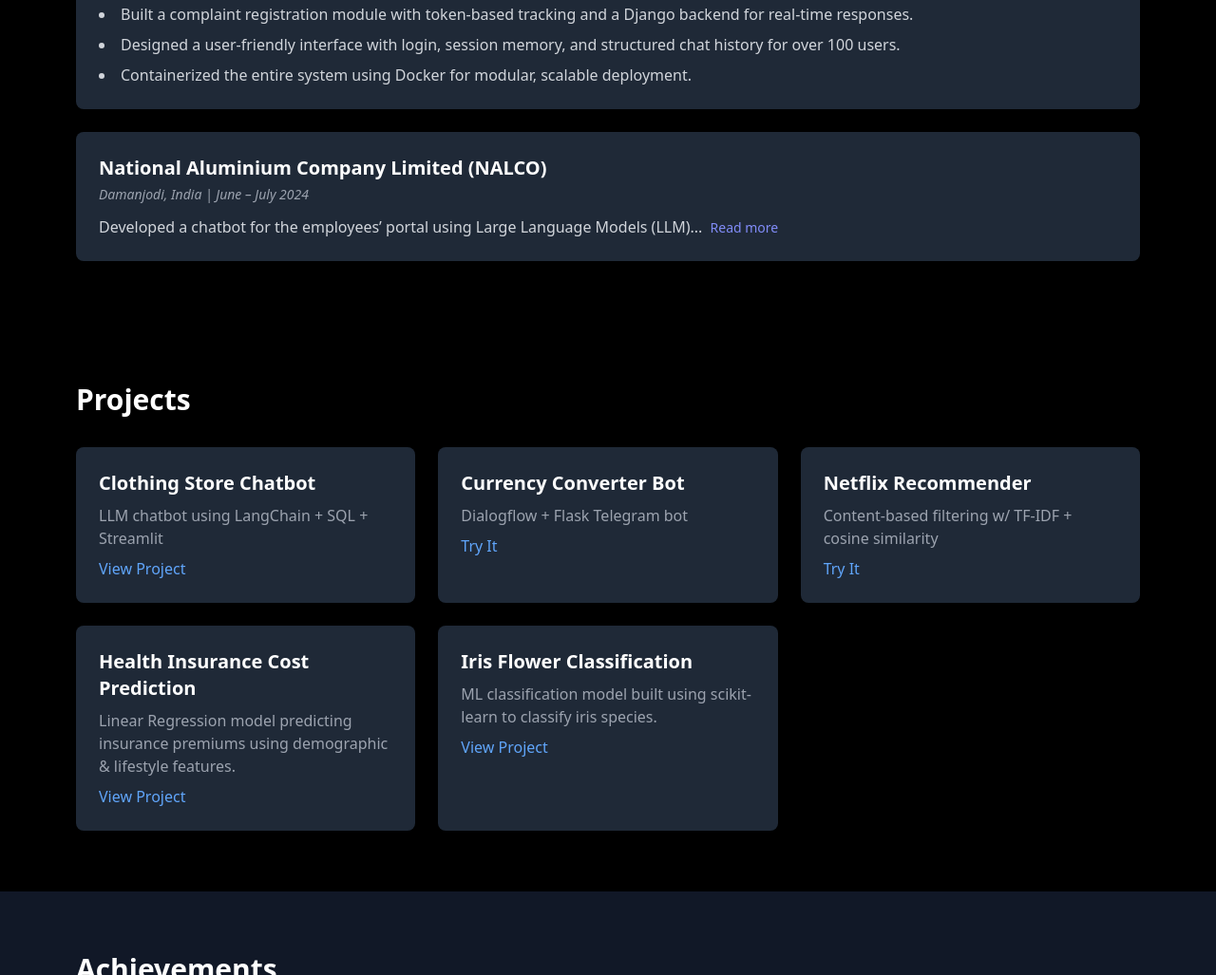
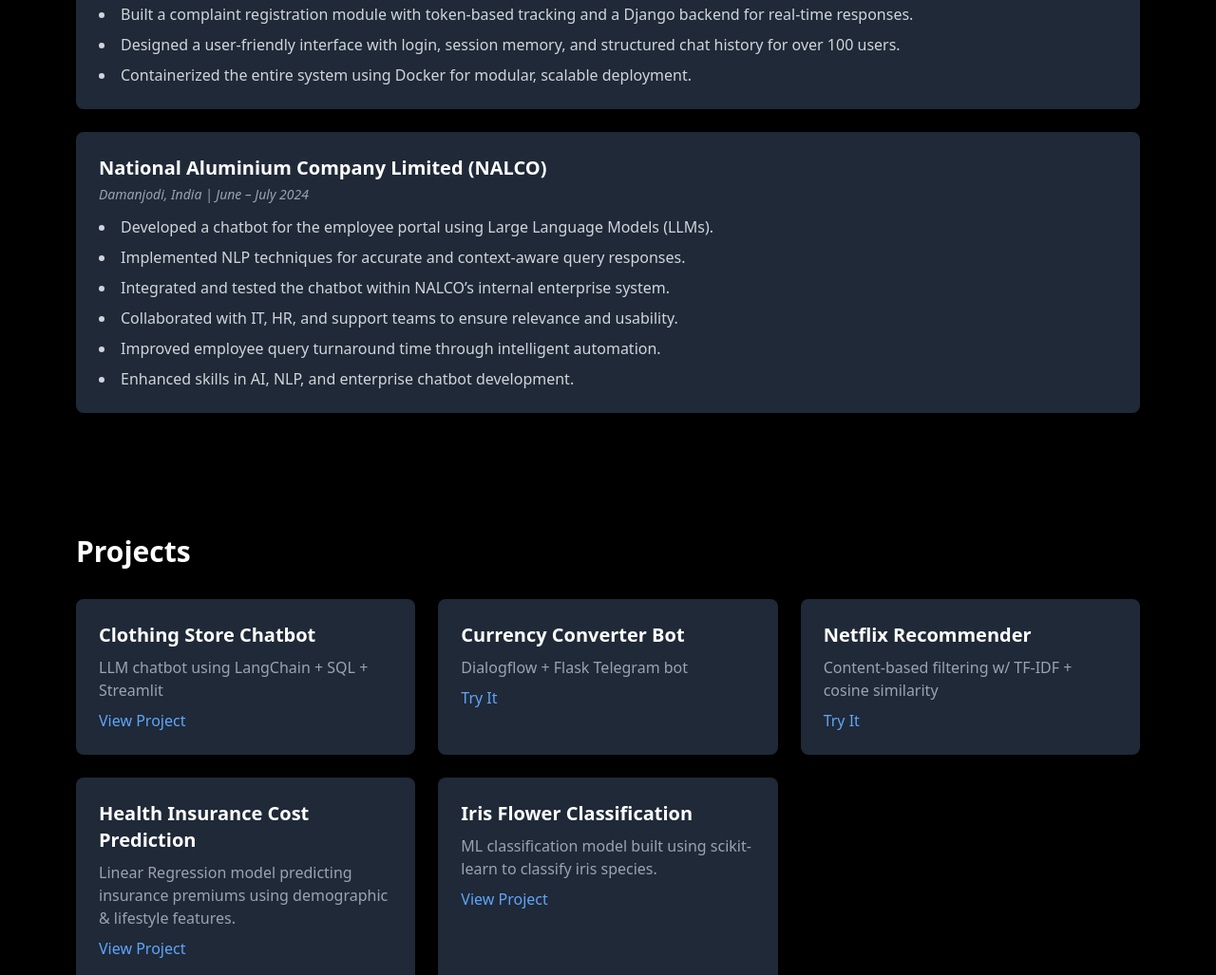
Before and after one commit to RaiKumarAman/RaiKumarAman.github.io, a plain HTML site: page index.html in a window 1280 px wide. Shown: the part 1807-2834 px from the top of the page at 95% size. Drawn offline with nearby package versions, Linux system fonts and the light colour scheme.

Commit message:
Update index.html

```diff
--- a/index.html
+++ b/index.html
@@ -162,18 +162,24 @@ Let’s connect and build something amazing together! 🤝
 </div>
 
   <!-- NALCO -->
-  <!-- NALCO -->
-  <div class="bg-gray-800 p-5 sm:p-6 rounded-lg" data-aos="fade-up">
-    <h3 class="text-lg sm:text-xl font-bold text-white">National Aluminium Company Limited (NALCO)</h3>
-    <p class="text-gray-400 text-sm italic mt-1">Damanjodi, India | June – July 2024</p>
-    <p class="text-gray-300 text-sm sm:text-base mt-3">
-      Developed a chatbot for the employees’ portal using Large Language Models (LLM)...
-      <span id="nalco-more" class="hidden">
-        Implemented NLP techniques for accurate query responses. Integrated and tested the chatbot within the existing system. Collaborated with IT, HR, and support teams to ensure functionality and alignment with employee needs. This project improved my skills in AI and chatbot development and enhanced the digital experience for NALCO employees.
-      </span>
-      <button onclick="toggleReadMore('nalco')" class="text-indigo-400 text-sm ml-1 hover:underline focus:outline-none">Read more</button>
-    </p>
-  </div>
+ <!-- NALCO Internship -->
+<div class="bg-gray-800 p-5 sm:p-6 rounded-lg" data-aos="fade-up">
+  <h3 class="text-lg sm:text-xl font-bold text-white">
+    National Aluminium Company Limited (NALCO)
+  </h3>
+  <p class="text-gray-400 text-sm italic mt-1">
+    Damanjodi, India | June – July 2024
+  </p>
+  <ul class="list-disc list-inside text-gray-300 text-sm sm:text-base mt-3 space-y-2">
+    <li>Developed a chatbot for the employee portal using Large Language Models (LLMs).</li>
+    <li>Implemented NLP techniques for accurate and context-aware query responses.</li>
+    <li>Integrated and tested the chatbot within NALCO’s internal enterprise system.</li>
+    <li>Collaborated with IT, HR, and support teams to ensure relevance and usability.</li>
+    <li>Improved employee query turnaround time through intelligent automation.</li>
+    <li>Enhanced skills in AI, NLP, and enterprise chatbot development.</li>
+  </ul>
+</div>
+
 </section>
 
 
```
